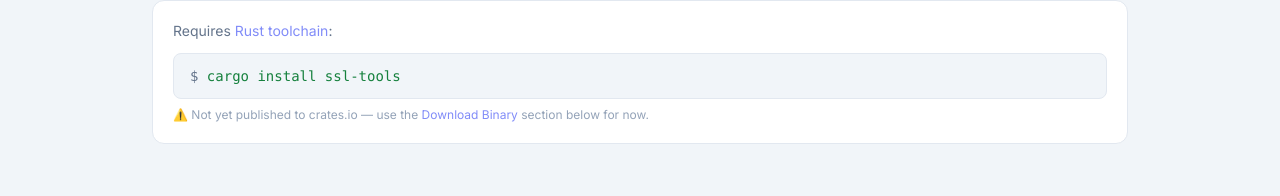
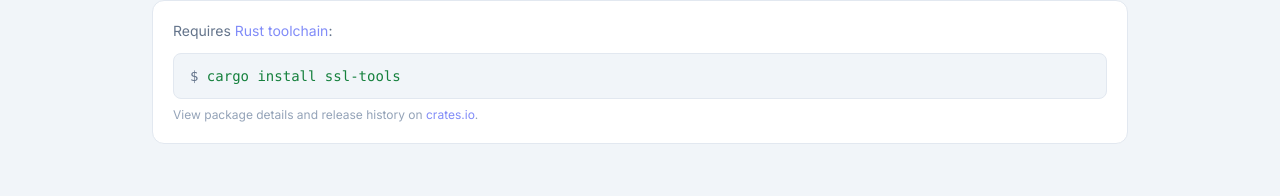
Before and after one commit to nugiabdiansyah/ssl-certificate-tools, a Next.js app in the folder apps/web/: page /cli in a window 1280 px wide. Shown: the part 385-581 px from the top of the page. Built offline with nearby package versions, Linux system fonts and the light colour scheme.

Commit message:
docs: enable crates.io install and future publishing

```diff
--- a/apps/web/src/app/cli/page.tsx
+++ b/apps/web/src/app/cli/page.tsx
@@ -147,7 +147,16 @@ export default function CliPage() {
             <span className="text-subtle select-none">$ </span>cargo install ssl-tools
           </pre>
           <p className="text-muted text-xs mt-2">
-            ⚠️ Not yet published to crates.io — use the <span className="text-primary-light">Download Binary</span> section below for now.
+            View package details and release history on{' '}
+            <a
+              href="https://crates.io/crates/ssl-tools"
+              target="_blank"
+              rel="noopener noreferrer"
+              className="text-primary-light hover:underline"
+            >
+              crates.io
+            </a>
+            .
           </p>
         </div>
       </section>
```
Also changed, not shown: 2 other files (tests, documents, lock files or other folders).
